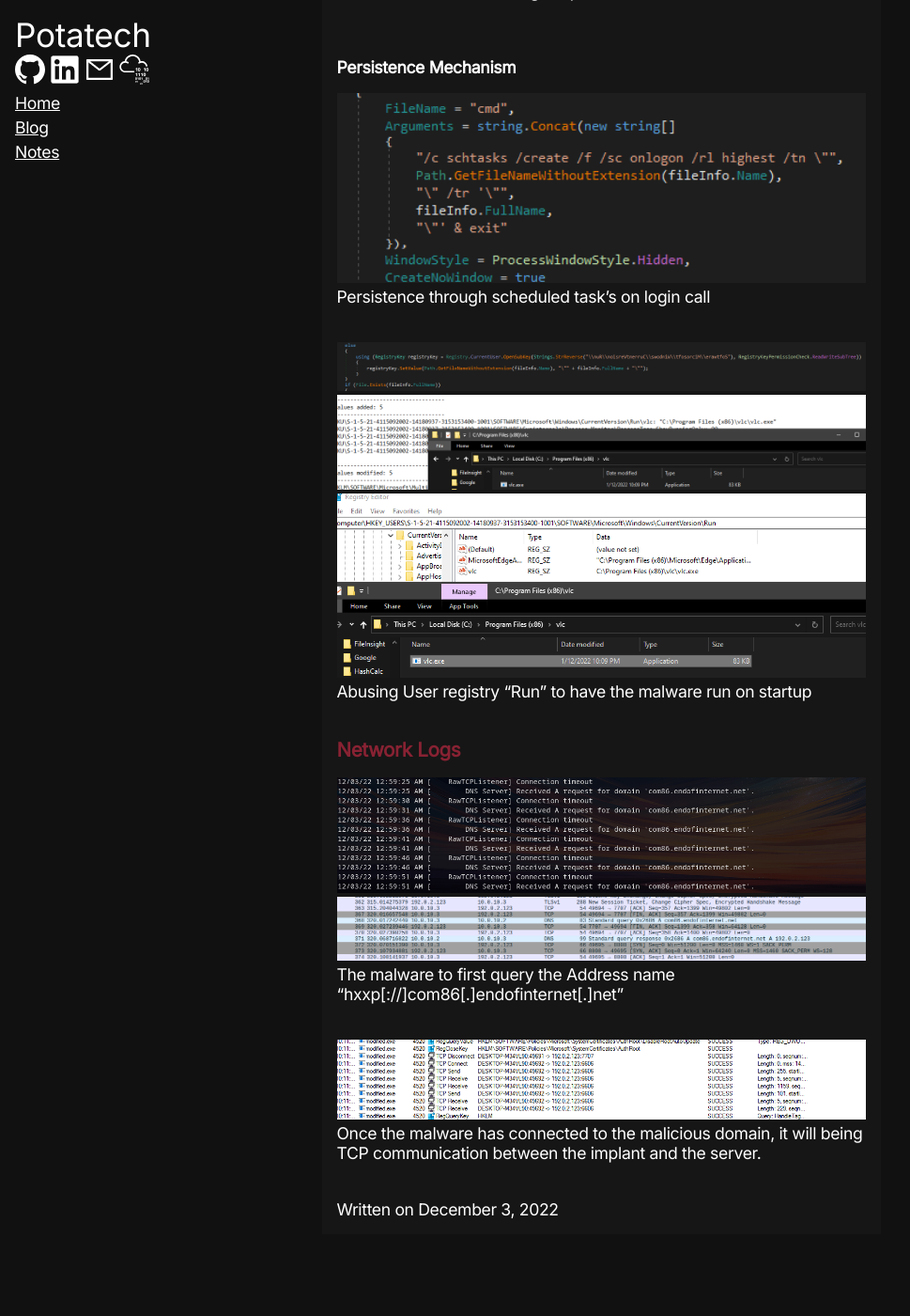
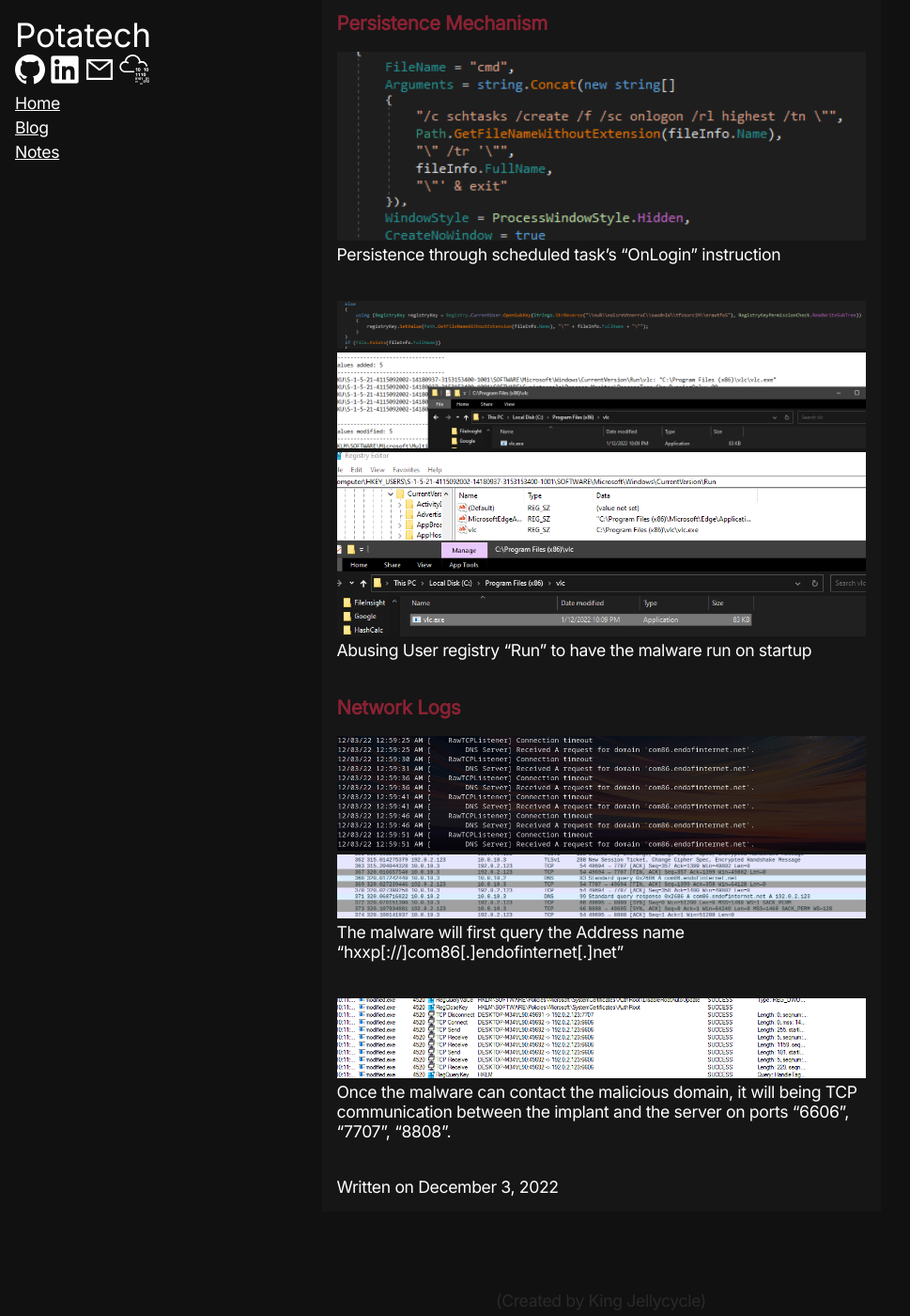
Before and after one commit to Jpang9/Website, a Jekyll site: the page built from _posts/2022-12-3-AsyncRat.markdown, in a window 1280 px wide and 1400 px high, scrolled down 5810 px. Shown: the whole window at 94% size, without its empty margins (0-969 px from the left). Built offline with Jekyll 4.4.1, drawn with Linux system fonts in a browser that asks for light colours; some of the changed text lies outside the part shown.

```diff
--- a/_posts/2022-12-3-AsyncRat.markdown
+++ b/_posts/2022-12-3-AsyncRat.markdown
@@ -54,7 +54,7 @@ The binary isn't in a packed format.
 <br>
 <br>
 
-![IAT](/images/AsyncRat/NotPacked.png)
+![IAT](/images/AsyncRat/IAT.png)
 IAT Calls
 <br>
 <br>
@@ -66,7 +66,7 @@ Signs of Persistence
 <br>
 
 ### DNSPY ANALYSIS
-###### As this binary was written in C#, it's pretty easy to check what it's doing with DNSPY lol
+#### As this binary was written in C#, it's pretty easy to check what it's doing with DNSPY lol
 ![ExecutionFlow](/images/AsyncRat/ExecutionFlow.png)
 The Execution Flow of the Malware Decompiled
 <br>
@@ -77,14 +77,14 @@ Basic Functions of the C2 client, decompiled
 <br>
 <br>
 
-#### Malware Config Decryption and Encryption
+### Malware Config Decryption and Encryption
 ![Cryption Alogrithm](/images/AsyncRat/Encryption.png)
 Encryption algorithm for the malware (Base -> CBC(HMAC AES256))
 <br>
 <br>
 <br>
 
-#### SandBox Checks
+### SandBox Checks
 ![VMChecks](/images/AsyncRat/VMCheck.png)
 Checks for signs of Vmware and Virtualisation
 <br>
@@ -106,9 +106,9 @@ Checks if the PC is running in xp
 <br>
 <br>
 
-#### Persistence Mechanism
+### Persistence Mechanism
 ![Task](/images/AsyncRat/scheduledtaskpersist.png)
-Persistence through scheduled task's on login call
+Persistence through scheduled task's "OnLogin" instruction
 <br>
 <br>
 
@@ -122,11 +122,11 @@ Abusing User registry "Run" to have the malware run on startup
 ### Network Logs
 ![fakenetcatcher](/images/AsyncRat/C2Callback.png)
 ![dnsQuery](/images/AsyncRat/WiresharkRequest.png)
-The malware to first query the Address name "hxxp[://]com86[.]endofinternet[.]net"
+The malware will first query the Address name "hxxp[://]com86[.]endofinternet[.]net"
 <br>
 <br>
 
 ![procmon](/images/AsyncRat/procmonTCP.png)
-Once the malware has connected to the malicious domain, it will being TCP communication between the implant and the server.
+Once the malware can contact the malicious domain, it will being TCP communication between the implant and the server on ports "6606", "7707", "8808".
 <br>
 <br>
```
Also changed, not shown: other parts of _posts/2022-12-3-AsyncRat.markdown (+2 -2 lines).
